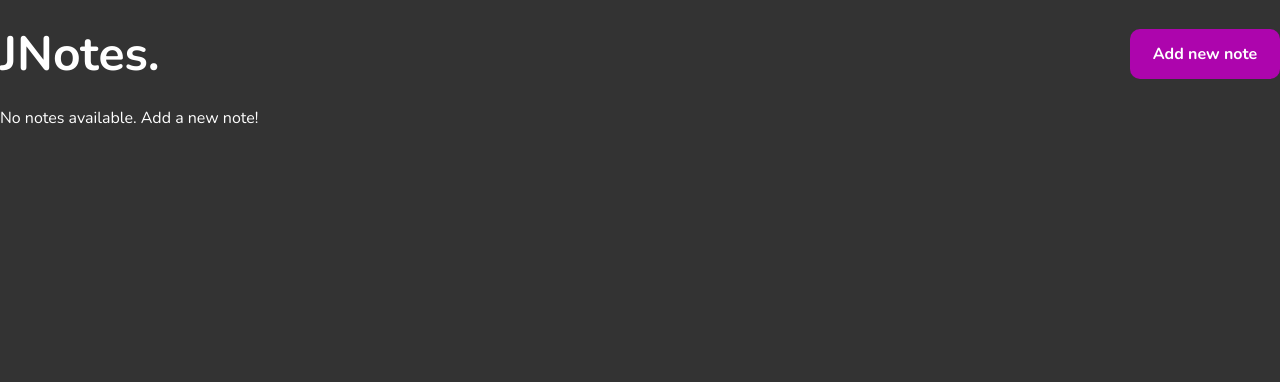
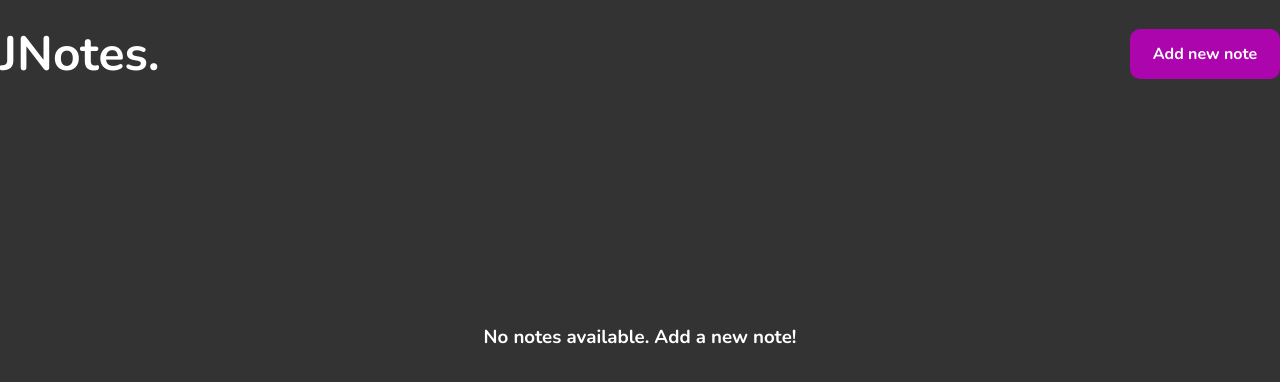
Before and after one commit to javedAkhtar1/React-Notes-App, a React (Vite) app: page / in a window 1280 px wide. Shown: the top 382 px of the page. Built offline with nearby package versions, Linux system fonts and the light colour scheme; the HTML template or start-up script is replaced by a standard one.

Commit message:
handled home page

```diff
--- a/src/components/Home.jsx
+++ b/src/components/Home.jsx
@@ -14,11 +14,12 @@ function Home() {
           <button className="add-btn">Add new note</button>
         </Link>
       </div>
-      <div className="notes-container">
-        {notes.length === 0 ? (
-          <p>No notes available. Add a new note!</p>
-        ) : (
-          notes.map((note) => (
+
+      {notes.length === 0 ? (
+        <h3 className="no-note">No notes available. Add a new note!</h3>
+      ) : (
+        <div className="notes-container">
+          {notes.map((note) => (
             <Note
               key={note.noteId}
               heading={note.noteHeading}
@@ -26,9 +27,9 @@ function Home() {
               date={note.noteDate}
               time={note.noteTime}
             />
-          ))
-        )}
-      </div>
+          ))}
+        </div>
+      )}
     </>
   );
 }
--- a/src/components/Note.jsx
+++ b/src/components/Note.jsx
@@ -1,7 +1,6 @@
 import React from 'react'
 
 function Note({heading, content, date, time}) {
-  // const date =  new Date()
   return (
     <>
         <div className='note'>
--- a/src/index.css
+++ b/src/index.css
@@ -156,3 +156,10 @@ body {
   justify-content: center;
   align-items: center;
 }
+
+.no-note {
+  display: flex;
+  height: 500px;
+  justify-content: center;
+  align-items: center;
+}
```
